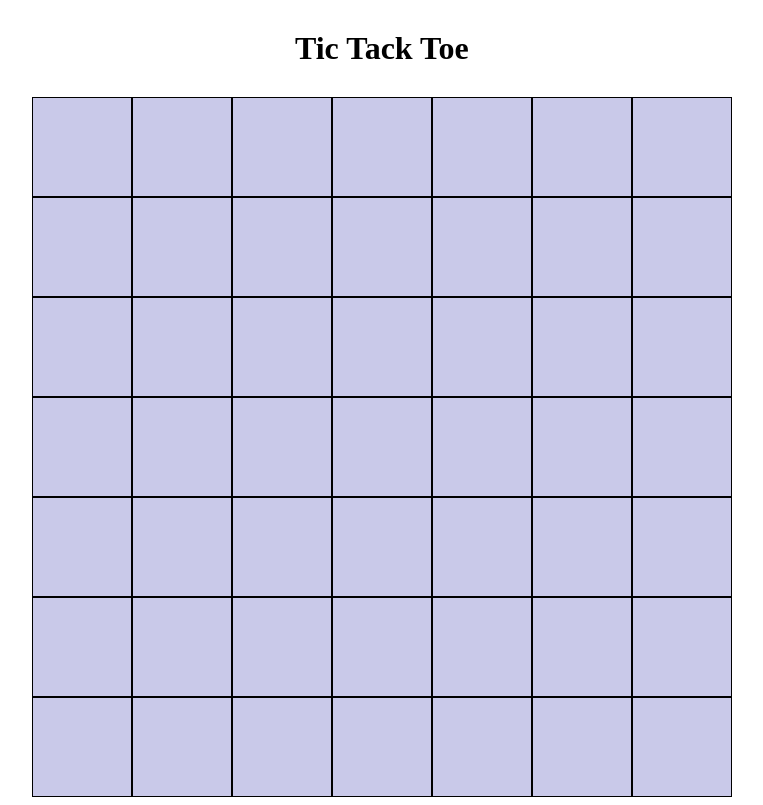
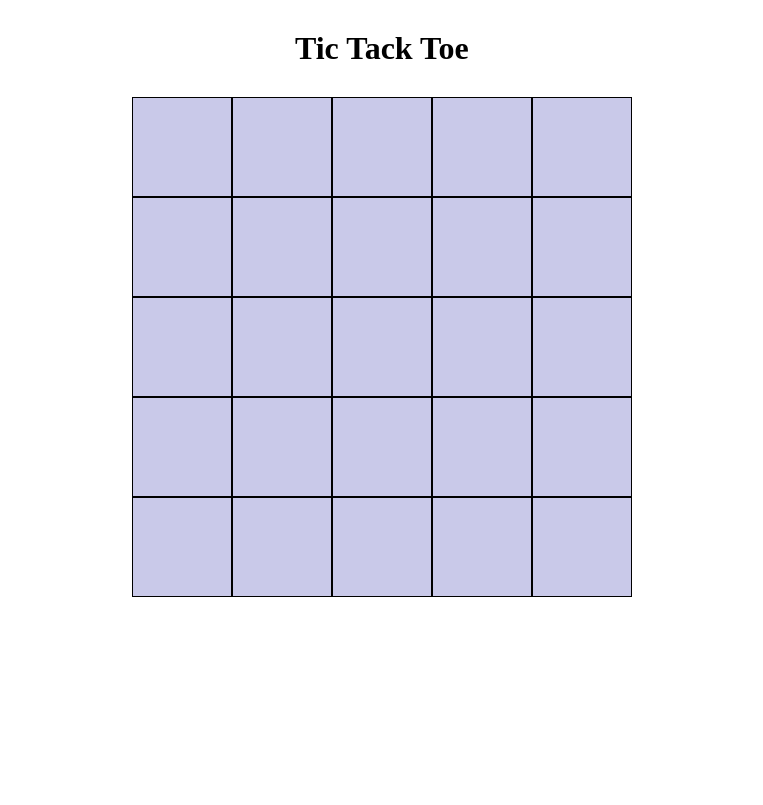
Before and after one commit to Ermosparis/Tic-Tac-Toe-React-Typescript, a React app: page / in a window 1280 px wide. Shown: the whole page, without its empty margins (195-958 px from the left). Built offline with nearby package versions, Linux system fonts and the light colour scheme; the HTML template or start-up script is replaced by a standard one.

Commit message:
working code

```diff
--- a/src/components/Game/index.tsx
+++ b/src/components/Game/index.tsx
@@ -10,8 +10,8 @@ const Game = () => {
   const [player, setPlayer] = React.useState("X");
   const [boardCopy, setBoardCopy] = React.useState<any | null>(null);
   const boardArray: any[] | null = [];
-  const rows = 7;
-  const cols = 7;
+  const rows = 5;
+  const cols = 5;
 
   const checkWinner = (arr: any[]) => {
     for (let r = 0; r < arr.length; r += 1) {
@@ -29,29 +29,61 @@ const Game = () => {
           }
         }
 
+        const minusOneR = r - 1 !== -1;
+        const minusOneC = c - 1 !== -1;
+
+        const plusOneR = r + 1 < arr.length;
+        const plusOneC = c + 1 < arr[r].length;
+
+        const minusTwoR = r - 2 !== -1;
+        const minusTwoC = c - 2 !== -1;
+
+        const plusTwoR = r + 2 < arr.length;
+        const plusTwoC = c + 2 < arr[r].length;
+
         if (
-          (r - 1 !== -1 &&
-            c - 1 !== -1 &&
+          (minusOneR &&
+            minusOneC &&
+            plusOneR &&
+            plusOneC &&
             arr[r][c] === player &&
             arr[r - 1][c + 1] === player &&
             arr[r + 1][c - 1] === player) ||
-          (r - 1 !== -1 &&
-            c - 1 !== -1 &&
+          (minusOneR &&
+            minusOneC &&
+            plusOneR &&
+            plusOneC &&
             arr[r][c] === player &&
             arr[r - 1][c + 1] === player &&
             arr[r + 1][c - 1] === player) ||
-          (r + 2 < arr.length &&
-            c + 2 !== arr[r].length &&
+          (plusOneR &&
+            plusOneC &&
+            plusTwoR &&
+            plusTwoC &&
             arr[r][c] === player &&
             arr[r + 1][c + 1] === player &&
             arr[r + 2][c + 2] === player) ||
-          (r - 2 < arr.length &&
-            c - 2 !== arr[r].length &&
+          (plusOneR &&
+            minusOneC &&
+            plusTwoR &&
+            minusTwoC &&
             arr[r][c] === player &&
             arr[r + 1][c - 1] === player &&
             arr[r + 2][c - 2] === player) ||
-          (arr[r][c] === player && arr[r - 1][c - 1] === player && arr[r - 2][c - 2] === player) ||
-          (arr[r][c] === player && arr[r - 1][c + 1] === player && arr[r - 2][c + 2] === player)
+          (minusOneR &&
+            minusOneC &&
+            minusTwoR &&
+            minusTwoC &&
+            arr[r][c] === player &&
+            arr[r - 1][c - 1] === player &&
+            arr[r - 2][c - 2] === player) ||
+          (minusOneR &&
+            plusOneC &&
+            minusTwoR &&
+            plusTwoC &&
+            arr[r][c] === player &&
+            arr[r - 1][c + 1] === player &&
+            arr[r - 2][c + 2] === player)
         ) {
           console.log(`Player ${player} wins!`);
           return;
```
